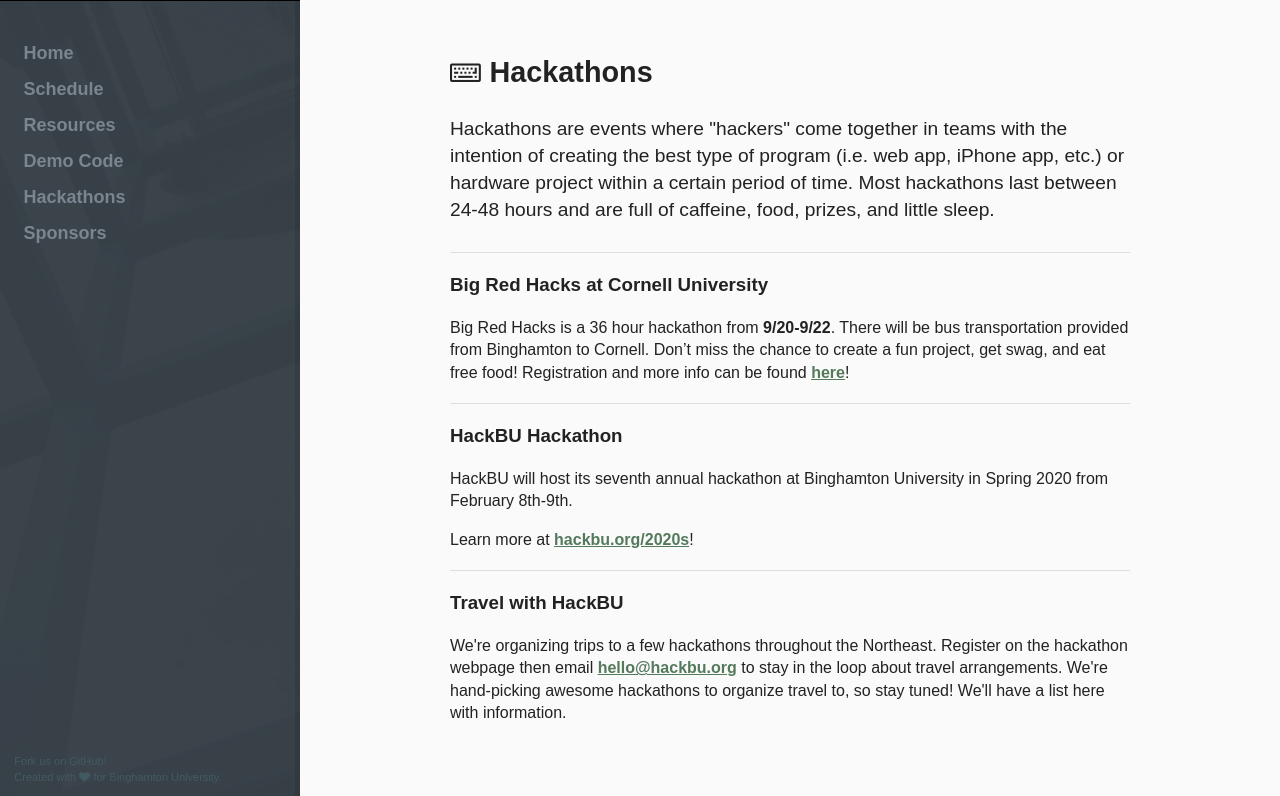
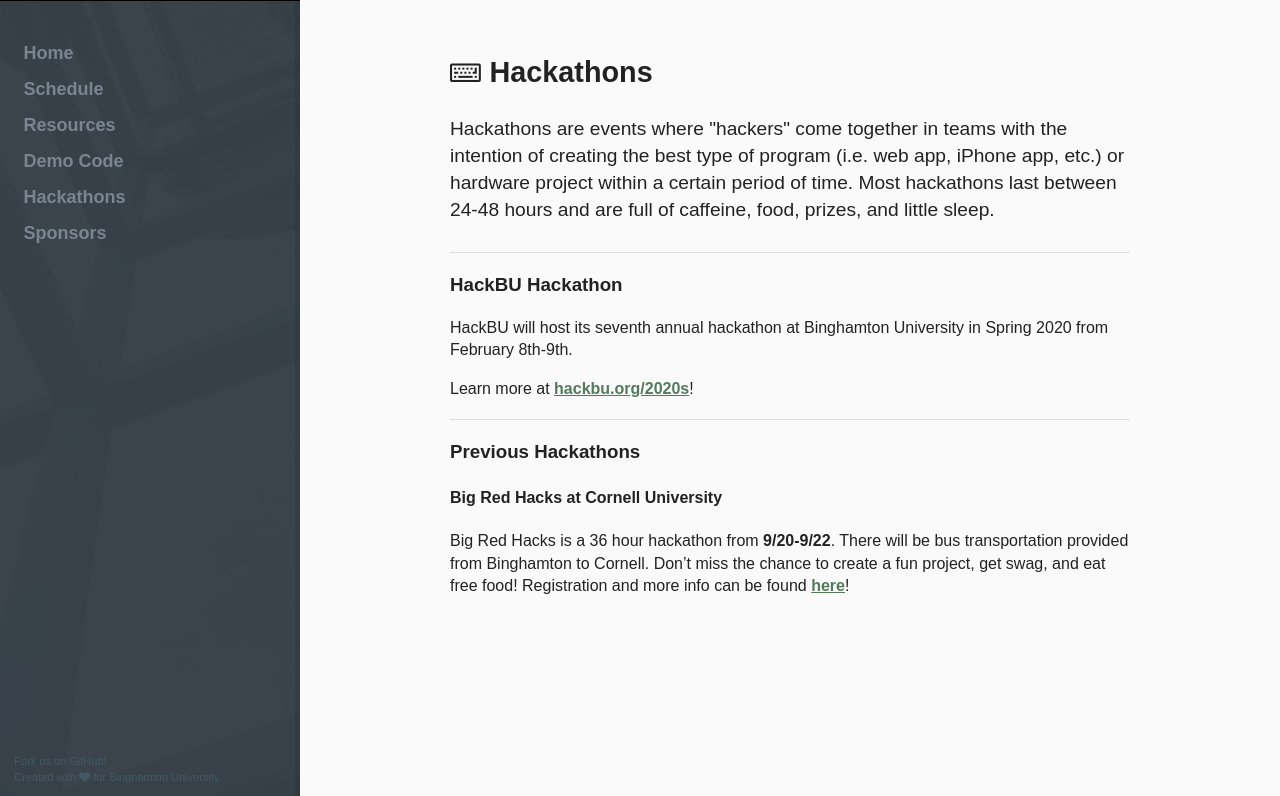
Before and after one commit to hackbinghamton/hackbinghamton.github.io, a Jekyll site: the page built from hackathons/index.html, in a window 1280 px wide, cut to the strip 104-900 px from the top of the page. Built offline with Jekyll 4.4.1, drawn with Linux system fonts in a browser that asks for light colours; nearby versions of some CDN libraries.

Commit message:
update hackathons page

```diff
--- a/hackathons/index.html
+++ b/hackathons/index.html
@@ -9,19 +9,21 @@
 	<p>Hackathons are events where "hackers" come together in teams with the intention of creating the best type of program (i.e. web app, iPhone app, etc.) or hardware project within a certain period of time. Most hackathons last between 24-48 hours and are full of caffeine, food, prizes, and little sleep.</p>
 </div>
 <div class="article">
-	<h3>Big Red Hacks at Cornell University</h3>
-	<p> Big Red Hacks is a 36 hour hackathon from <b>9/20-9/22</b>. There will be bus transportation provided from Binghamton to Cornell. Don’t miss the chance to create a fun project, get swag, and eat free food! Registration and more info can be found <a href="https://www.bigredhacks.com/ ">here</a>!</p>
-</div>
-
-<div class="article">
 	<h3>HackBU Hackathon</h3>
 	<p>HackBU will host its seventh annual hackathon at Binghamton University in Spring 2020 from February 8th-9th.</p>
 	<p>Learn more at <a href="http://hackbu.org/2020s/">hackbu.org/2020s</a>!</p>
 </div>
 
 <div class="article">
+	<h3>Previous Hackathons </h3>
+
+	<h4>Big Red Hacks at Cornell University</h4>
+	<p> Big Red Hacks is a 36 hour hackathon from <b>9/20-9/22</b>. There will be bus transportation provided from Binghamton to Cornell. Don’t miss the chance to create a fun project, get swag, and eat free food! Registration and more info can be found <a href="https://www.bigredhacks.com/ ">here</a>!</p>
+</div>
+
+<!-- <div class="article">
 	<h3>Travel with HackBU</h3>
-	<p>We're organizing trips to a few hackathons throughout the Northeast. Register on the hackathon webpage then email <a href="mailto:hello@hackbu.org">hello@hackbu.org</a> to stay in the loop about travel arrangements. We're hand-picking awesome hackathons to organize travel to, so stay tuned! We'll have a list here with information.</p>
+	<p>We're organizing trips to a few hackathons throughout the Northeast. Register on the hackathon webpage then email <a href="mailto:hello@hackbu.org">hello@hackbu.org</a> to stay in the loop about travel arrangements. We're hand-picking awesome hackathons to organize travel to, so stay tuned! We'll have a list here with information.</p> -->
 
 <!--<table>
 		<thead>
```
